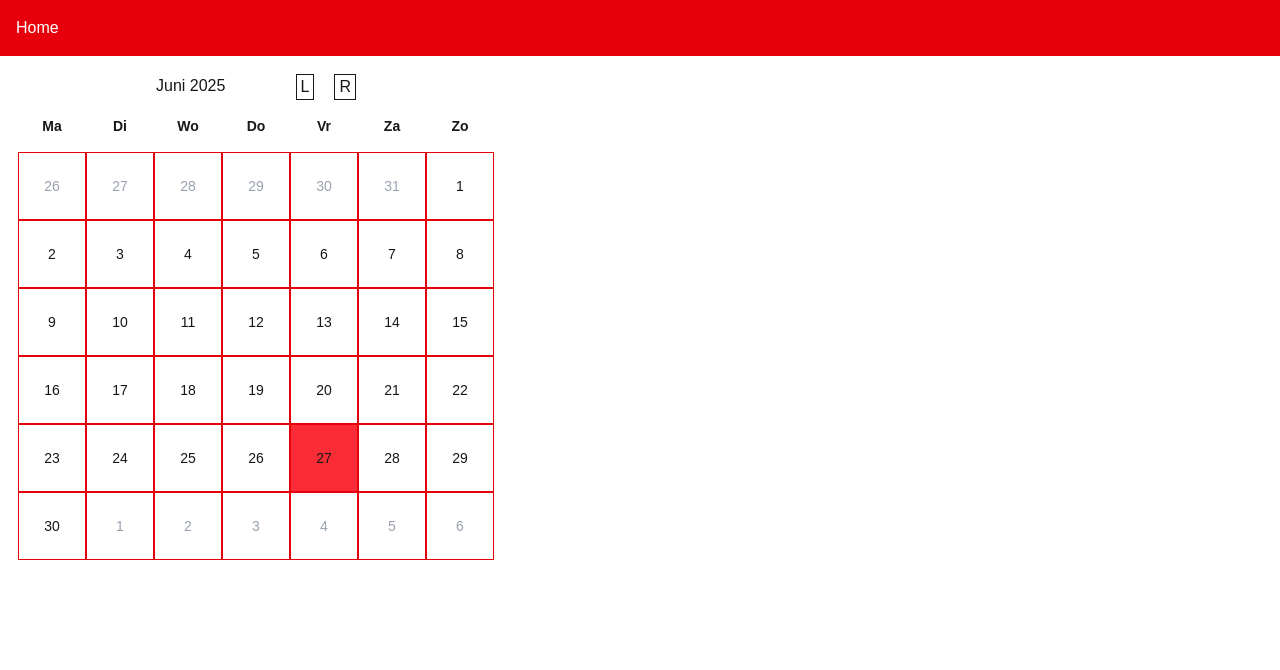
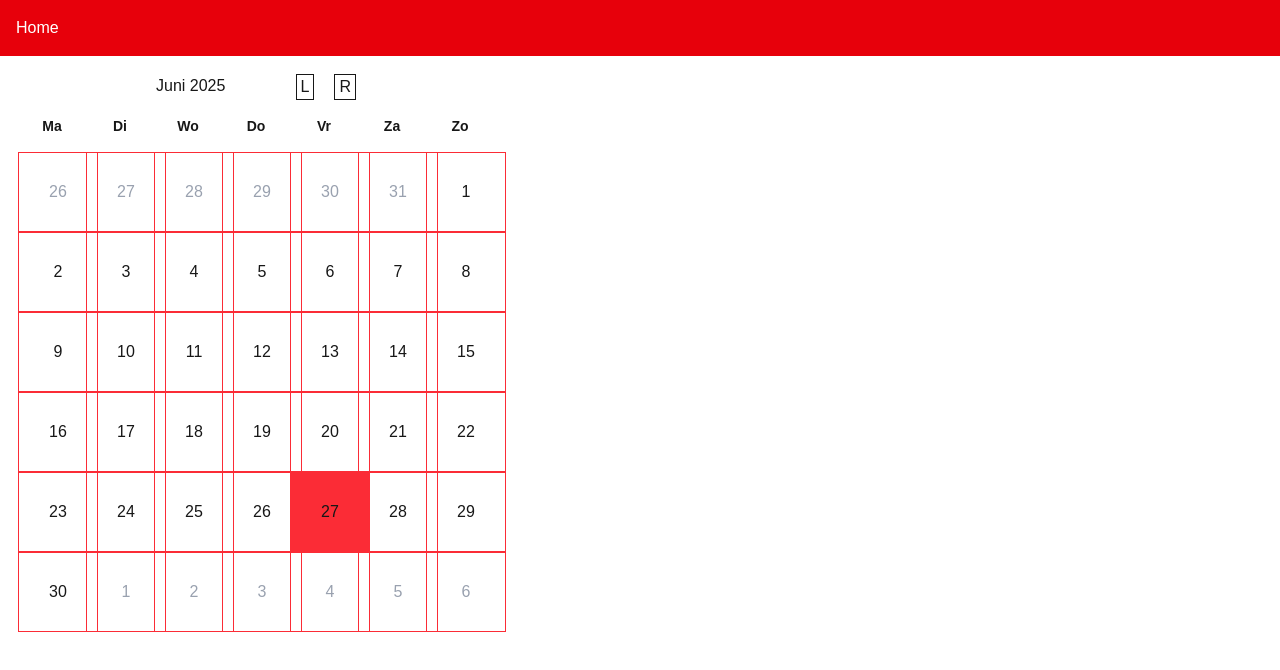
Before and after one commit to WoutSHOGENT/Middelkerke, a Next.js app in the folder middelkerke/: page /Home in a window 1280 px wide. Shown: the top 670 px of the page. Built offline with nearby package versions, Linux system fonts and the light colour scheme.

Commit message:
calender css goed

```diff
--- a/middelkerke/src/app/Home/components/Calender.jsx
+++ b/middelkerke/src/app/Home/components/Calender.jsx
@@ -47,10 +47,10 @@ export default function Calender(){
         <div className="flex flex-col items-center justify-center w-2/5 h-auto p-4 border-2 border-white">
             <Header month={month} monthString={months[month]} year={year} setMonth={setMonth} setYear={setYear}/>
             <div>
-                <ul className="flex justify-between text-center w-full text-sm font-semibold mb-4">
+                <ul className="grid grid-cols-7 text-center text-sm font-semibold mb-4">
                     {weekdays.map((day, index) => {
                         return(
-                            <li key={index} className="w-1/7">
+                            <li key={index} className="text-center">
                                 {day}
                             </li>
                         )
--- a/middelkerke/src/app/Home/components/Days.jsx
+++ b/middelkerke/src/app/Home/components/Days.jsx
@@ -1,6 +1,6 @@
 export default function Days({ listOfDays = [], today }) {
     return (
-        <ul className="flex flex-wrap text-center text-sm">
+        <ul className="grid grid-cols-7">
             {listOfDays.map((dayObj, index) => {
                 const { date, isCurrentMonth } = dayObj;
                 const isToday =
@@ -11,10 +11,9 @@ export default function Days({ listOfDays = [], today }) {
                 return (
                     <li
                         key={index}
-                        className={`aspect-square flex-1 min-w-1/7 max-w-1/7 border border-red-600 flex items-center justify-center ${
+                        className={`flex items-center justify-center aspect-square size-20 border border-red-500 ${
                             isToday ? "bg-red-500" : ""
                         } ${!isCurrentMonth ? "text-gray-400" : ""}`}
-                        style={{ boxSizing: "border-box" }}
                     >
                         {date.getDate()}
                     </li>
```
